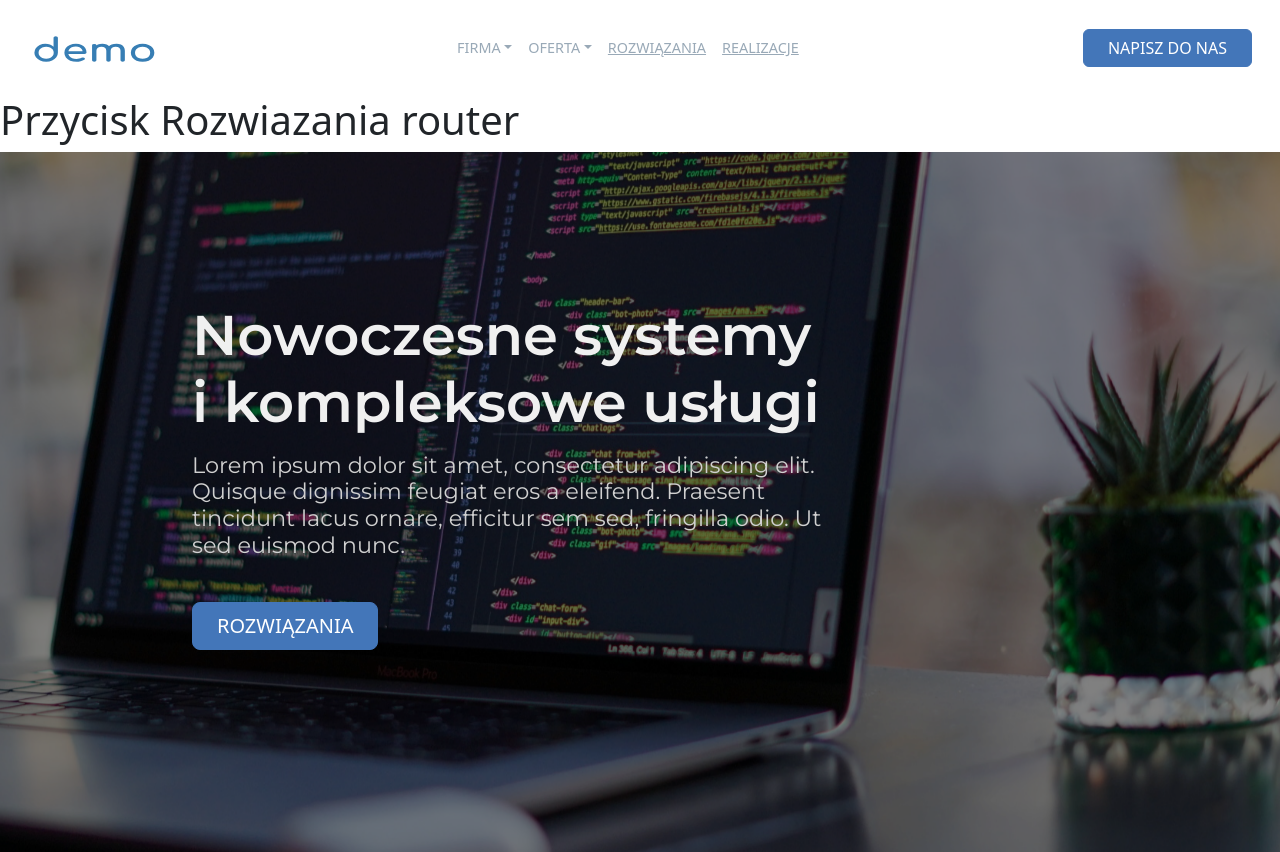
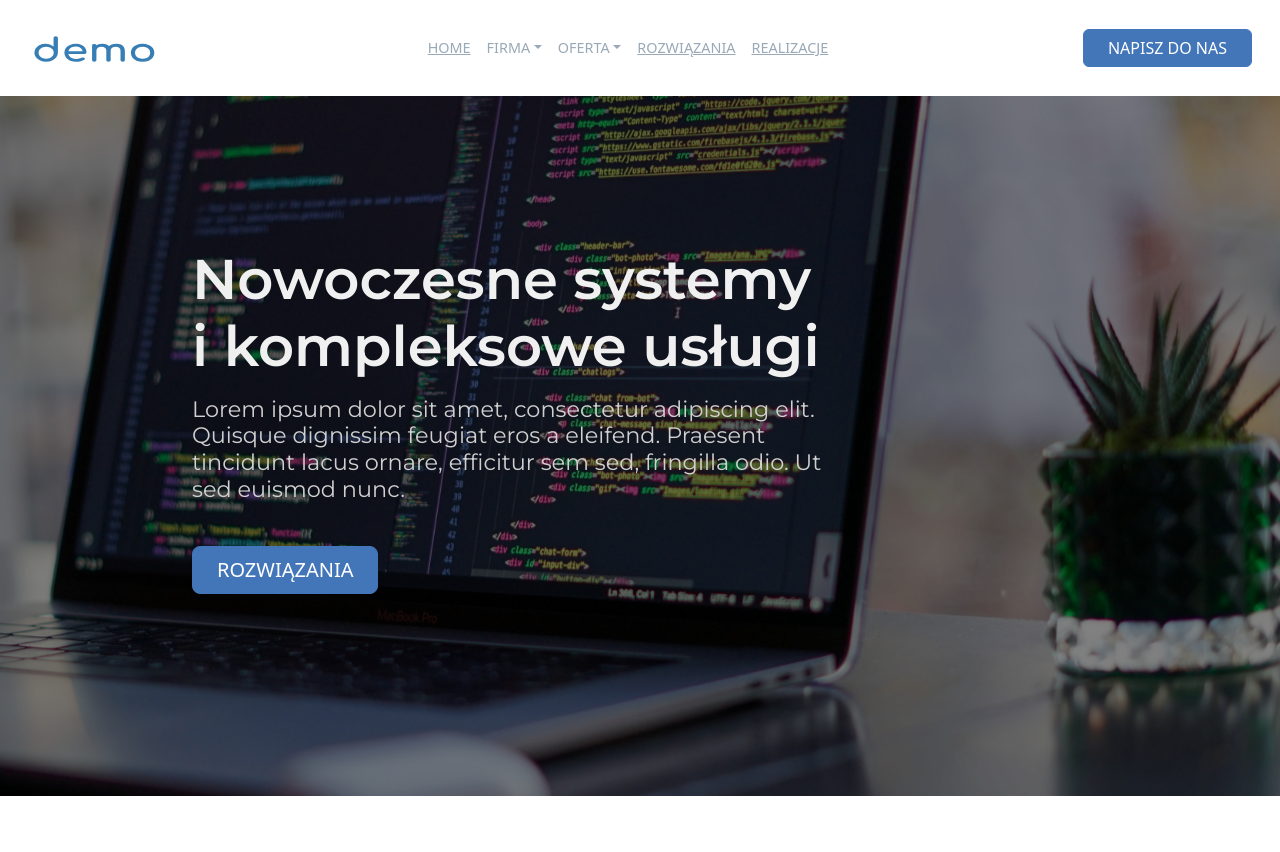
Before and after one commit to RafWiel/Demo-Homepage, a React (Vite) app: page / in a window 1280 px wide. After the commit the page ends 800 px from the top, so only its background shows below. Built offline with nearby package versions, Linux system fonts and the light colour scheme.

Commit message:
Fix ImageSlider bug on fast page change (Initial SetTimeout)

```diff
--- a/package.json
+++ b/package.json
@@ -11,6 +11,7 @@
   },
   "dependencies": {
     "bootstrap": "^5.3.2",
+    "moment": "^2.29.4",
     "react": "^18.2.0",
     "react-bootstrap": "^2.9.0",
     "react-dom": "^18.2.0",
--- a/src/assets/navbar.css
+++ b/src/assets/navbar.css
@@ -15,6 +15,13 @@
     color:  #99A9B7;
 }
 
+.nav1 {
+    width: 100%;
+    display: flex;
+    flex-direction: column;
+    background-color: burlywood;
+
+}
 
 .navbar-logo {
     height: 1.5em;
--- a/src/components/NavBar.tsx
+++ b/src/components/NavBar.tsx
@@ -4,12 +4,13 @@ import Button from 'react-bootstrap/Button';
 import NavDropdown from 'react-bootstrap/NavDropdown';
 import Nav from 'react-bootstrap/Nav';
 import Navbar from 'react-bootstrap/Navbar';
-
 import { Link } from 'wouter';
 import logo from '/demo-logo.svg';
-
+import { useLocation } from 'wouter';
 
 const NavBar = () => {
+    const [location, ] = useLocation();
+
     return (
         <Navbar expand="md" className="navbar">
             <Container fluid>
@@ -20,7 +21,12 @@ const NavBar = () => {
                 </Link>
                 <Navbar.Toggle aria-controls="basic-navbar-nav" />
                 <Navbar.Collapse id="basic-navbar-nav">
-                    <Nav className="justify-content-center flex-grow-1">
+                    <Nav
+                        activeKey={location}
+                        className="justify-content-center flex-grow-1">
+                        <Link href="/">
+                            <Nav.Link>HOME</Nav.Link>
+                        </Link>
                         <NavDropdown title="FIRMA">
                             <Link href="/about">
                                 <NavDropdown.Item>O NAS</NavDropdown.Item>
--- a/src/components/home/ImageSlider.tsx
+++ b/src/components/home/ImageSlider.tsx
@@ -1,5 +1,6 @@
 import '../../assets/home/image-slider.css';
-import { useState, useEffect, useRef } from 'react';
+import { useEffect, useRef } from 'react';
+import moment from 'moment';
 
 type Props = {
     images: Array<string>,
@@ -9,12 +10,12 @@ type Props = {
 const ImageSlider = ({images, mobileImages}: Props) => {
     const imageIndex = useRef(1);
     const currentImageIndex = useRef(false);
-    const slideTimer = useRef(0);
+    const slideTimeout = useRef(0);
     const isMobile = useRef(window.innerWidth <= 768);
 
     useEffect(() => {
         animate(document.querySelector('.is-image') as HTMLImageElement);
-        setTimeout(() => { slide() }, 3000);
+        slideTimeout.current = setTimeout(() => { slide() }, 3000);
 
         //remove hidden from bottom image
         setTimeout(() => {
@@ -25,7 +26,7 @@ const ImageSlider = ({images, mobileImages}: Props) => {
         window.addEventListener('resize', handleResize);
 
         return () => {
-            clearTimeout(slideTimer.current);
+            clearTimeout(slideTimeout.current);
             window.removeEventListener('resize', handleResize);
         };
     }, []);
@@ -35,6 +36,7 @@ const ImageSlider = ({images, mobileImages}: Props) => {
     }
 
     function slide() {
+        console.log(moment(new Date()).format('hh:mm:ss'), 'slide');
         const slides:NodeListOf<HTMLImageElement> = document.querySelectorAll('.is-image');
 
         //switch current image
@@ -60,7 +62,7 @@ const ImageSlider = ({images, mobileImages}: Props) => {
             //console.log(isMobile.current, getImageUrl(imageIndex.current));
         }, 1000);
 
-        slideTimer.current = setTimeout(() => { slide() }, 3000);
+        slideTimeout.current = setTimeout(() => { slide() }, 3000);
     }
 
     function animate(image: HTMLImageElement) {
--- a/src/components/home/MainImage.tsx
+++ b/src/components/home/MainImage.tsx
@@ -1,6 +1,7 @@
 import Button from 'react-bootstrap/Button';
 import '../../assets/home/main-image.css';
 import ImageSlider from './ImageSlider';
+import { Link } from 'wouter';
 
 const MainImage = () => {
     return (
@@ -32,16 +33,15 @@ const MainImage = () => {
                 Lorem ipsum dolor sit amet, consectetur adipiscing elit. Quisque dignissim feugiat eros a eleifend. Praesent tincidunt lacus ornare, efficitur sem sed, fringilla odio. Ut sed euismod nunc.
             </div>
             <div className="mi-button">
+                <Link href="/solutions">
                     <Button
                         variant="primary"
                         type="button"
                         size="lg"
-                    className="px-4"
-                    // router
-                    // to="solutions"
-                    >
+                        className="px-4">
                         ROZWIĄZANIA
                     </Button>
+                </Link>
             </div>
 
         </div>
--- a/src/pages/Home.tsx
+++ b/src/pages/Home.tsx
@@ -3,7 +3,6 @@ import MainImage from "../components/home/MainImage";
 const Home = () => {
     return (
         <>
-            <h1>Przycisk  Rozwiazania router</h1>
             <MainImage />
         </>
     );
```
Also changed, not shown: src/App.tsx (line endings or trailing spaces), 1 other file (tests, documents, lock files or other folders). Lines whose indentation alone changed are shown as unchanged.
